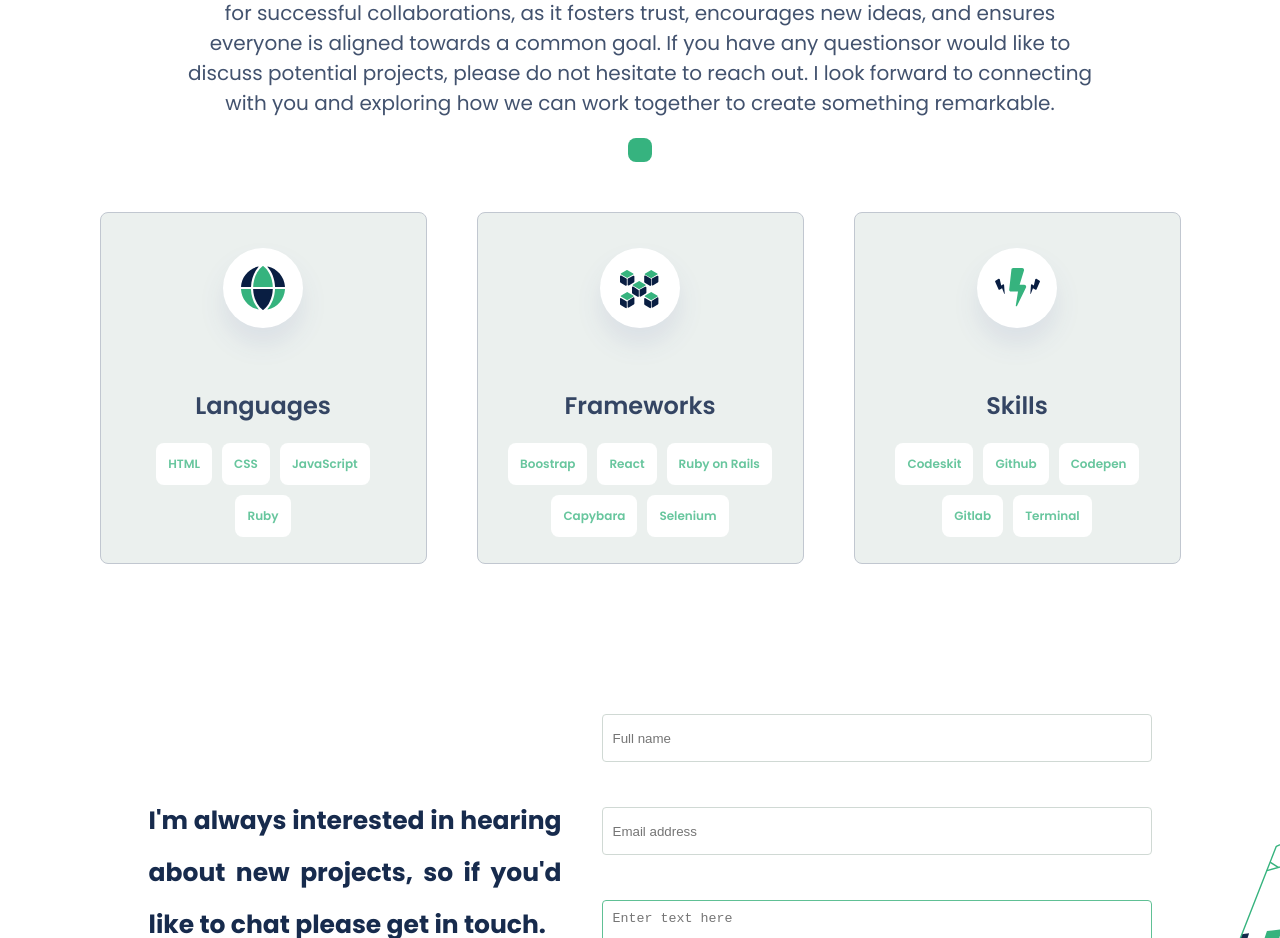
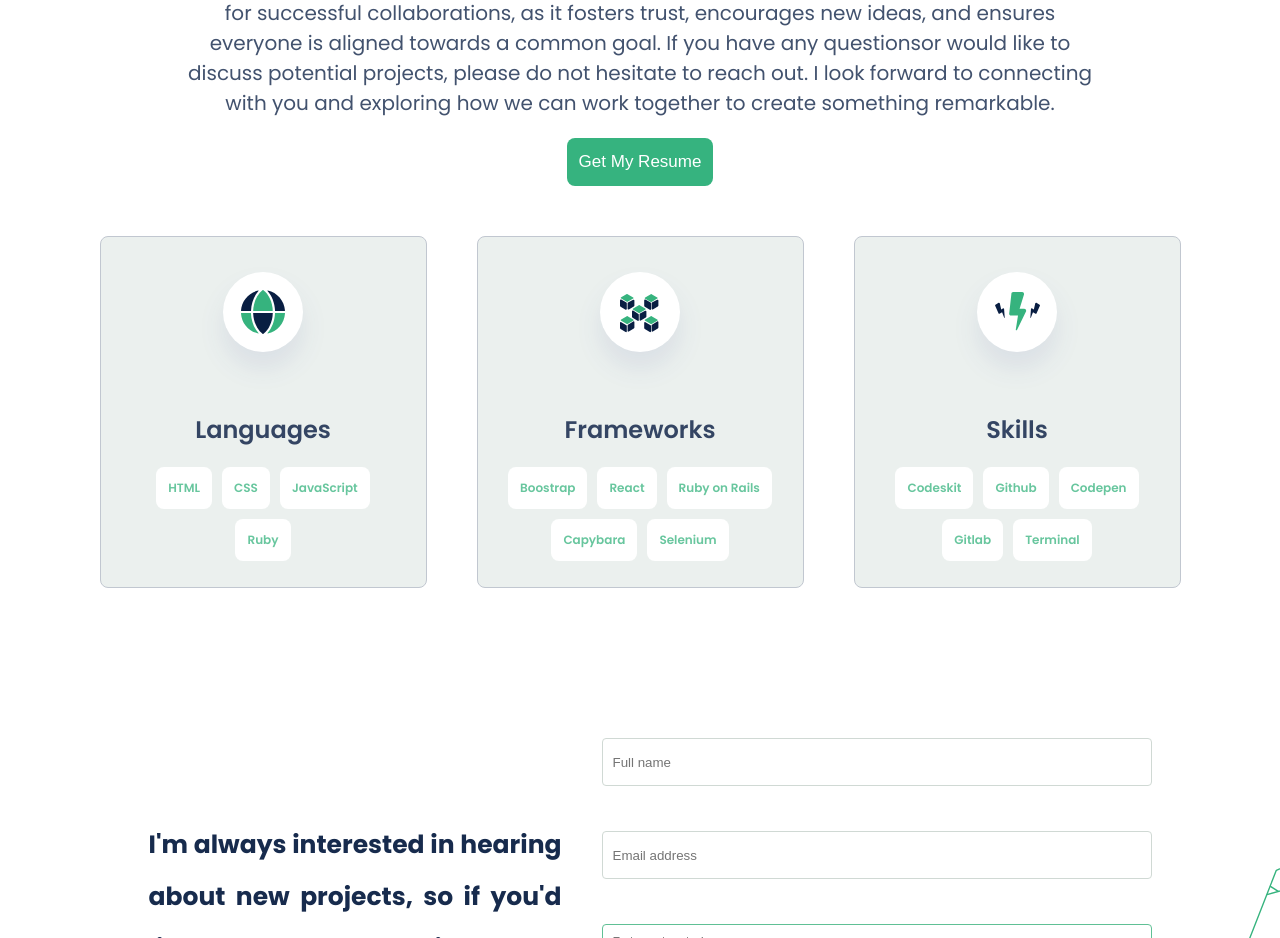
Before and after one commit to JacintaNgwu/My-Portfolio, a website: page index.html in a window 1280 px wide. Shown: the part 2680-3618 px from the top of the page. Drawn offline with Linux system fonts and the light colour scheme.

Commit message:
Close button closing tag

```diff
--- a/index.html
+++ b/index.html
@@ -110,7 +110,7 @@
               to create something remarkable.
             </p>
             <a href="https://docs.google.com/document/d/1QPGEtsqMpJvguPU7DzOd28vh6tuLeDvMsRej9Z9Xfsk/edit">
-            <button class="project-button-2 project-button" type="button" target="_blank"Get My Resume</button>
+            <button class="project-button-2 project-button" type="button" target="_blank">Get My Resume</button>
             </a>
           </div>
           <!-- Language card -->
```
